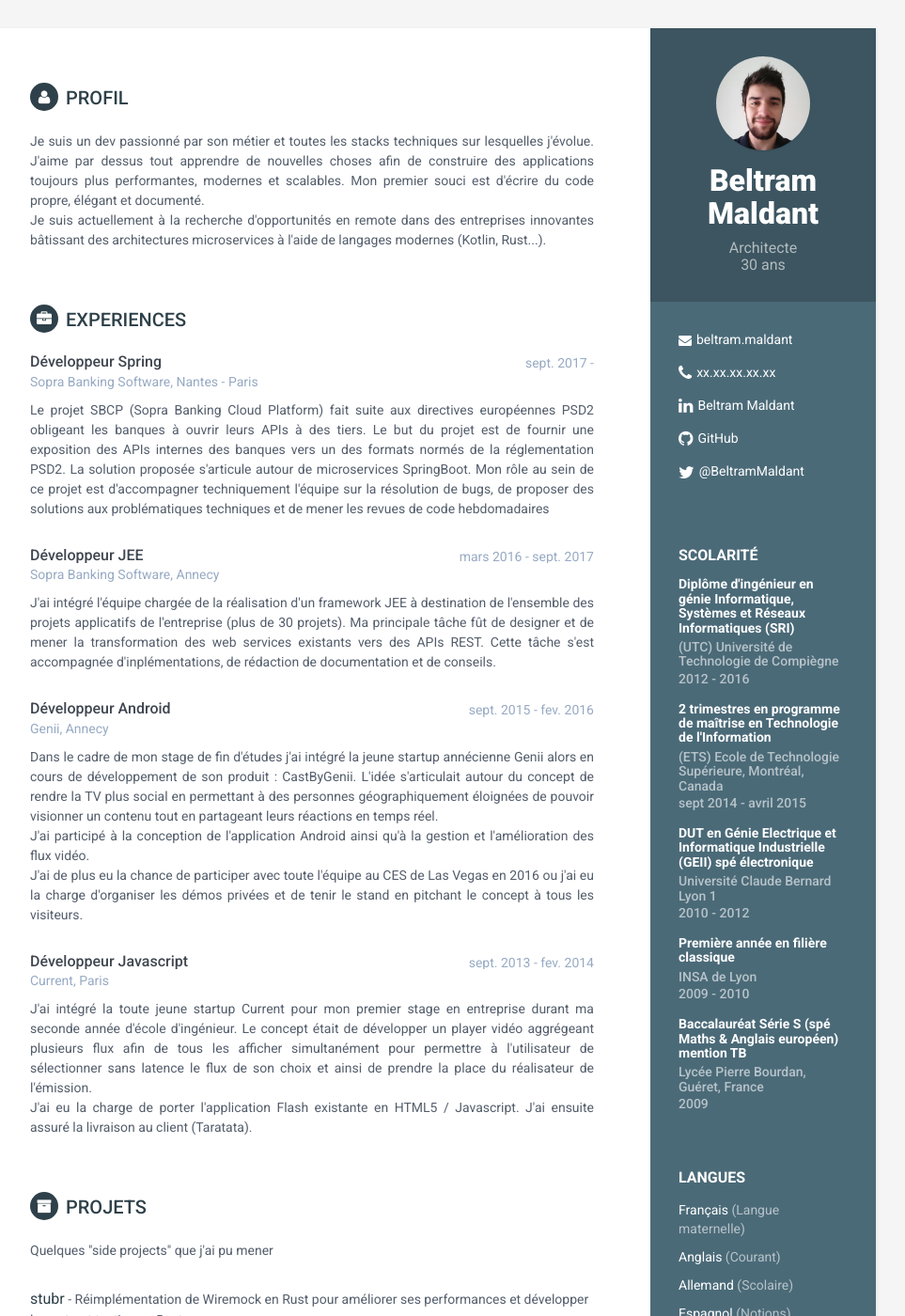
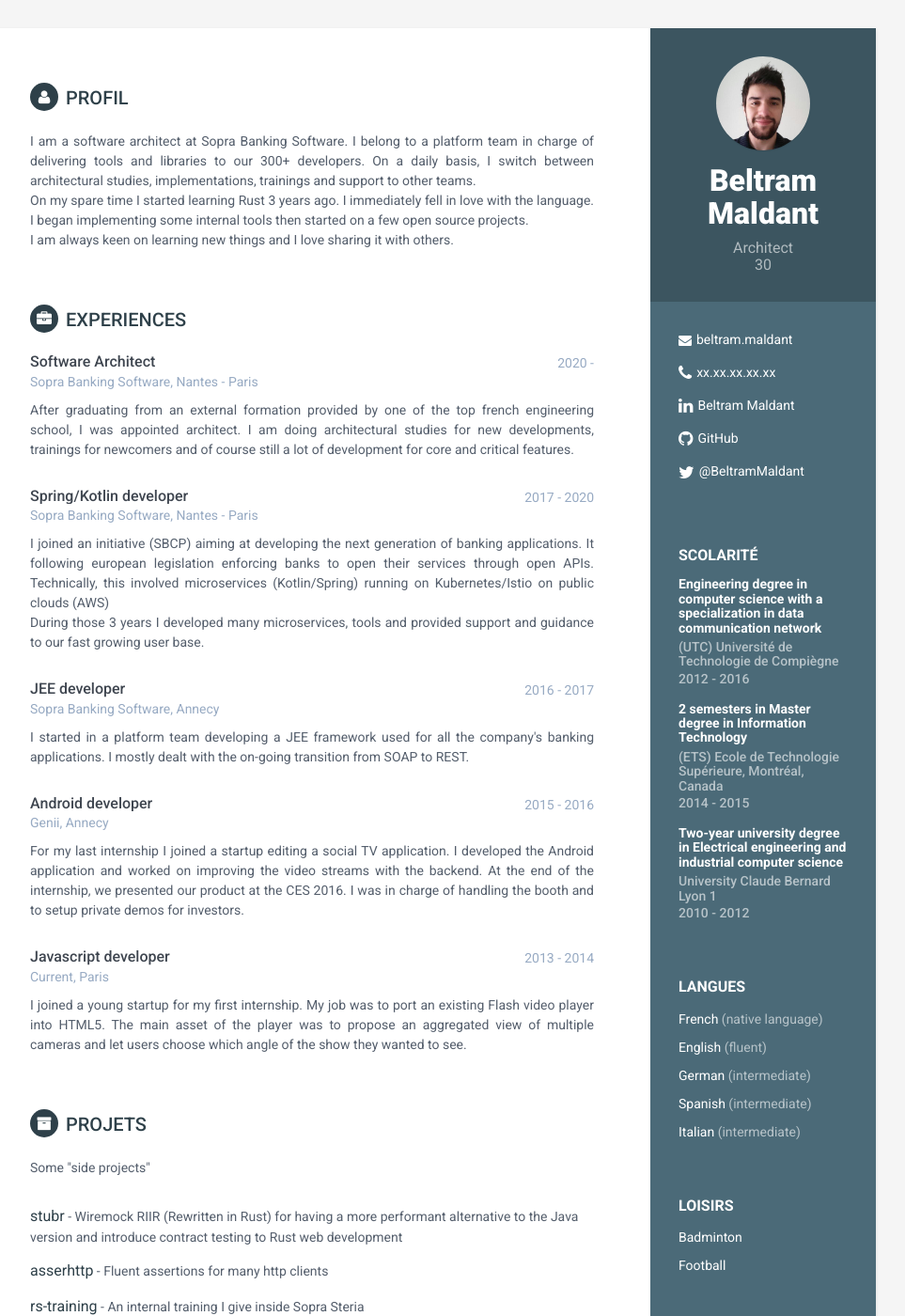
Before and after one commit to beltram/resume-en, a Jekyll site: the page built from index.html, in a window 1280 px wide and 1400 px high. Shown: the whole window at 94% size, without its empty margins (188-1151 px from the left). Built offline with Jekyll 4.4.1, drawn with Linux system fonts in a browser that asks for light colours; some of the changed text lies outside the part shown.

Commit message:
add rs-training

```diff
--- a/_config.yml
+++ b/_config.yml
@@ -8,14 +8,15 @@ style: styles-6
 
 #Profile information
 name: Beltram Maldant
-tagline: Architecte
-age: 30 ans
+tagline: Architect
+age: 30
 pic: profile.jpg
-summary: "Je suis un dev passionné par son métier et toutes les stacks techniques sur lesquelles j'évolue.
-J'aime par dessus tout apprendre de nouvelles choses afin de construire des applications toujours plus performantes, modernes
-et scalables. Mon premier souci est d'écrire du code propre, élégant et documenté.<br>
-Je suis actuellement à la recherche d'opportunités en remote dans des entreprises
-innovantes bâtissant des architectures microservices à l'aide de langages modernes (Kotlin, Rust...)."
+summary: "I am a software architect at Sopra Banking Software. I belong to a platform team in charge of delivering
+tools and libraries to our 300+ developers. On a daily basis, I switch between architectural studies, implementations,
+trainings and support to other teams.<br>
+On my spare time I started learning Rust 3 years ago. I immediately fell in love with the language. I began implementing
+some internal tools then started on a few open source projects.<br>
+I am always keen on learning new things and I love sharing it with others."
 
 #sidebar links
 email: beltram.maldant(at)gmail.com
--- a/_data/educations.yml
+++ b/_data/educations.yml
@@ -1,20 +1,12 @@
 - education:
-  degree: Diplôme d'ingénieur en génie Informatique, Systèmes et Réseaux Informatiques (SRI)
+  degree: Engineering degree in computer science with a specialization in data communication network
   university: (UTC) Université de Technologie de Compiègne
   time: 2012 - 2016
 - education:
-  degree: 2 trimestres en programme de maîtrise en Technologie de l'Information
+  degree: 2 semesters in Master degree in Information Technology
   university: (ETS) Ecole de Technologie Supérieure, Montréal, Canada
-  time: sept 2014 - avril 2015
+  time: 2014 - 2015
 - education:
-  degree: DUT en Génie Electrique et Informatique Industrielle (GEII) spé électronique
-  university: Université Claude Bernard Lyon 1
+  degree: Two-year university degree in Electrical engineering and industrial computer science
+  university: University Claude Bernard Lyon 1
   time: 2010 - 2012
-- education:
-  degree: Première année en filière classique
-  university: INSA de Lyon
-  time: 2009 - 2010
-- education:
-  degree: Baccalauréat Série S (spé Maths & Anglais européen) mention TB
-  university: Lycée Pierre Bourdan, Guéret, France
-  time: 2009
--- a/_data/experiences.yml
+++ b/_data/experiences.yml
@@ -1,33 +1,35 @@
 - experience:
-  role: Développeur Spring
-  time: sept. 2017 -
+  role: Software Architect
+  time: 2020 -
   company: Sopra Banking Software, Nantes - Paris
-  details: "Le projet SBCP (Sopra Banking Cloud Platform) fait suite aux directives européennes PSD2 obligeant les banques à ouvrir leurs APIs
-  à des tiers. Le but du projet est de fournir une exposition des APIs internes des banques vers un des formats normés de la réglementation PSD2.
-  La solution proposée s'articule autour de microservices SpringBoot. Mon rôle au sein de ce projet est d'accompagner techniquement l'équipe sur la résolution de bugs,
-  de proposer des solutions aux problématiques techniques et de mener les revues de code hebdomadaires"
+  details: "After graduating from an external formation provided by one of the top french engineering school, I was appointed
+  architect. I am doing architectural studies for new developments, trainings for newcomers and of course still a lot of development
+  for core and critical features."
 - experience:
-  role: Développeur JEE
-  time: mars 2016 - sept. 2017
+  role: Spring/Kotlin developer
+  time: 2017 - 2020
+  company: Sopra Banking Software, Nantes - Paris
+  details: "I joined an initiative (SBCP) aiming at developing the next generation of banking applications. It following european
+  legislation enforcing banks to open their services through open APIs. Technically, this involved microservices (Kotlin/Spring)
+  running on Kubernetes/Istio on public clouds (AWS)<br>
+  During those 3 years I developed many microservices, tools and provided support and guidance to our fast growing user base."
+- experience:
+  role: JEE developer
+  time: 2016 - 2017
   company: Sopra Banking Software, Annecy
-  details: "J'ai intégré l'équipe chargée de la réalisation d'un framework JEE à destination de l'ensemble des projets applicatifs de
-  l'entreprise (plus de 30 projets). Ma principale tâche fût de designer et de mener la transformation des web services existants vers
-  des APIs REST. Cette tâche s'est accompagnée d'inplémentations, de rédaction de documentation et de conseils."
+  details: "I started in a platform team developing a JEE framework used for all the company's banking applications.
+  I mostly dealt with the on-going transition from SOAP to REST."
 - experience:
-  role: Développeur Android
-  time: sept. 2015 - fev. 2016
+  role: Android developer
+  time: 2015 - 2016
   company: Genii, Annecy
-  details: "Dans le cadre de mon stage de fin d'études j'ai intégré la jeune startup annécienne Genii alors en cours de développement de son
-  produit : CastByGenii. L'idée s'articulait autour du concept de rendre la TV plus social en permettant à des personnes géographiquement
-  éloignées de pouvoir visionner un contenu tout en partageant leurs réactions en temps réel.<br>
-  J'ai participé à la conception de l'application Android ainsi qu'à la gestion et l'amélioration des flux vidéo.<br>
-  J'ai de plus eu la chance de participer avec toute l'équipe au CES de Las Vegas en 2016 ou j'ai eu la charge d'organiser les démos privées
-  et de tenir le stand en pitchant le concept à tous les visiteurs."
+  details: "For my last internship I joined a startup editing a social TV application. I developed the Android application and
+  worked on improving the video streams with the backend. At the end of the internship, we presented our product at the CES 2016.
+  I was in charge of handling the booth and to setup private demos for investors."
 - experience:
-  role: Développeur Javascript
-  time: sept. 2013 - fev. 2014
+  role: Javascript developer
+  time: 2013 - 2014
   company: Current, Paris
-  details: "J'ai intégré la toute jeune startup Current pour mon premier stage en entreprise durant ma seconde année d'école d'ingénieur.
-  Le concept était de développer un player vidéo aggrégeant plusieurs flux afin de tous les afficher simultanément pour permettre à
-  l'utilisateur de sélectionner sans latence le flux de son choix et ainsi de prendre la place du réalisateur de l'émission.<br>
-  J'ai eu la charge de porter l'application Flash existante en HTML5 / Javascript. J'ai ensuite assuré la livraison au client (Taratata)."
+  details: "I joined a young startup for my first internship. My job was to port an existing Flash video player
+   into HTML5. The main asset of the player was to propose an aggregated view of multiple cameras and let users choose
+   which angle of the show they wanted to see."
--- a/_data/languages.yml
+++ b/_data/languages.yml
@@ -1,15 +1,15 @@
 - language:
-  idiom: Français
-  level: Langue maternelle
+  idiom: French
+  level: native language
 - language:
-  idiom: Anglais
-  level: Courant
+  idiom: English
+  level: fluent
 - language:
-  idiom: Allemand
-  level: Scolaire
+  idiom: German
+  level: intermediate
 - language:
-  idiom: Espagnol
-  level: Notions
+  idiom: Spanish
+  level: intermediate
 - language:
-  idiom: Italien
-  level: Notions
+  idiom: Italian
+  level: intermediate
--- a/_data/projects.yml
+++ b/_data/projects.yml
@@ -1,34 +1,32 @@
 - intro:
-  description: "Quelques \"side projects\" que j'ai pu mener"
+  description: "Some \"side projects\""
 - project:
   title: stubr
   link: "https://github.com/beltram/stubr"
-  tagline: "Réimplémentation de Wiremock en Rust pour améliorer ses performances et développer le contract testing en Rust"
+  tagline: "Wiremock RIIR (Rewritten in Rust) for having a more performant alternative to the Java version and introduce
+   contract testing to Rust web development"
 - project:
   title: asserhttp
   link: "https://github.com/beltram/asserhttp"
-  tagline: "Permet de faire des assertions fluent pour la majorité des clients http Rust"
+  tagline: "Fluent assertions for many http clients"
+- project:
+  title: rs-training
+  link: "https://beltram.github.io/rs-training/"
+  tagline: "An internal training I give inside Sopra Steria"
 - project:
   title: restdocs-dsl
   link: "https://github.com/jntakpe/spring-restdocs-dsl"
-  tagline: "Permet d'alléger la syntaxe de Spring Restdocs (génération d'une documentation à partir de tests) à l'aide de DSLs Kotlin. Ma contribution
-  comprend l'apport d'un générateur de DSL à l'aide de kapt afin d'alléger encore la syntaxe"
+  tagline: "Annotation processor for generating a static Kotlin DSL in order to facilitate OpenAPI generation from tests"
 - project:
   title: dxp-gradle
   link: "#"
-  tagline: "Librairie configurant le build de tous les projets Gradle réduisant la configuration nécessaire à une simple ligne."
+  tagline: "Gradle plugin configuring all SBCP projects in a single line"
 - project:
   title: dxp-cli
   link: "#"
-  tagline: "Command Line Interface en Rust (~10k lignes) gérant la plupart des tâches courantes d'un développeur : proxy switching, project initializr à
-  partir de templates, log parser, kubectl helpers..."
-- project:
-  title: Instant Payments POC
-  link: "#"
-  tagline: "POC sur l'implémentation des Instant Payments en microservices. Implémenté en JEE à l'aide de Kumuluzee,
-   de bases MongoDB et Redis et du client Redisson."
+  tagline: "Command Line Interface in Rust (~10k lines) dealing with most of a developers daily tasks : proxy switching,
+   project initialization from templates, log parser, kubectl helpers..."
 - project:
   title: Rest Design Principles
   link: "#"
-  tagline: "Documentation de référence de 80 pages sur REST et ses principes ainsi que des règles de design d'APIs
-  à destination de tous les projets Sopra Banking et ses clients."
+  tagline: "A 80+ pages document defining Sopra Banking REST API rules"
```
Also changed, not shown: _data/skills.yml (+27 -24 lines).
